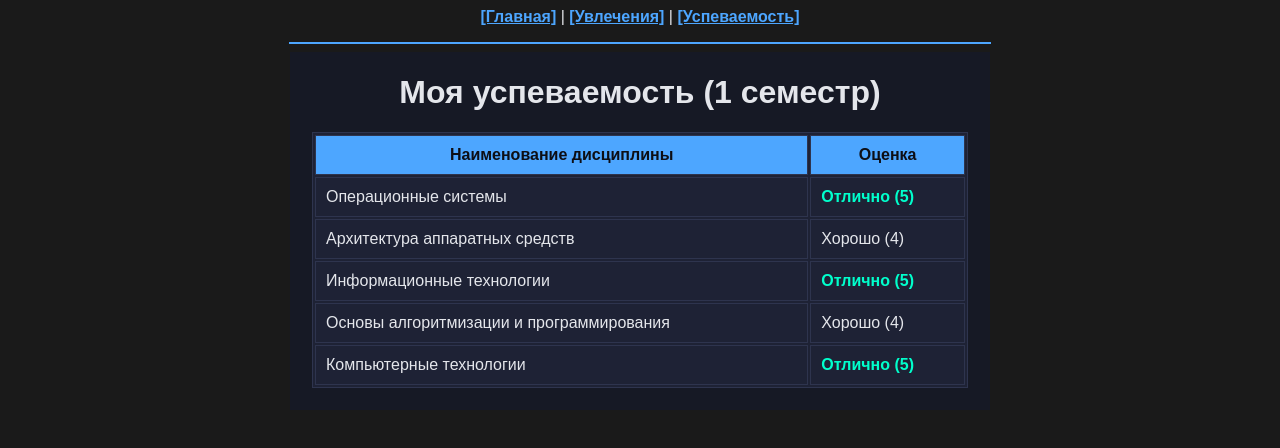
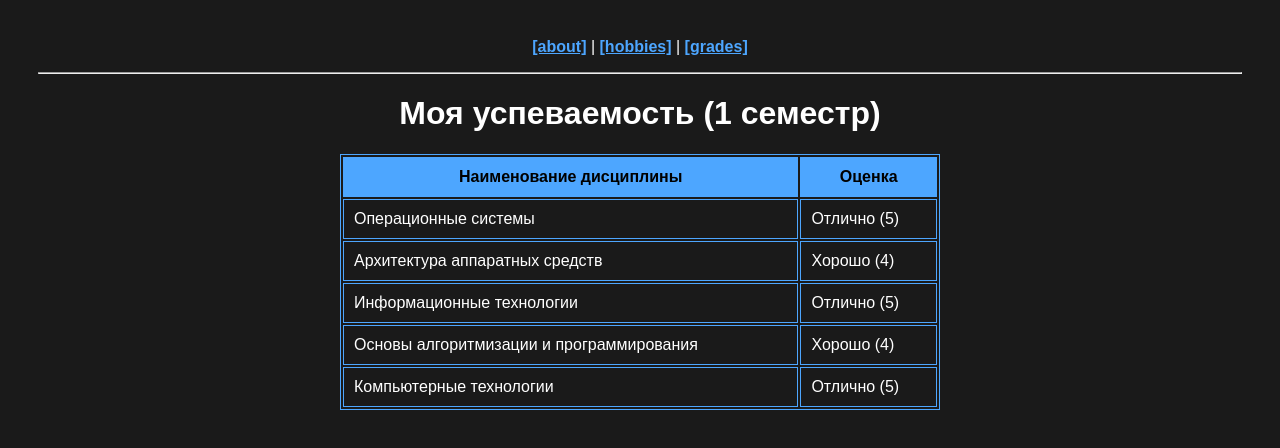
Before and after one commit to mmkondr11-cloud/my-site, a plain HTML site: page grades.html in a window 1280 px wide. Drawn offline with Linux system fonts and the light colour scheme.

Commit message:
Update grades.html

```diff
--- a/grades.html
+++ b/grades.html
@@ -1,35 +1,29 @@
 <html>
 <head>
     <meta charset="UTF-8">
-    <title>Успеваемость</title>
+    <title>grades</title>
 </head>
-<body bgcolor="#1a1a1a" text="#e4e6eb" link="#4da6ff" vlink="#ff80df" style="font-family: sans-serif;">
+<body bgcolor="#1a1a1a" text="white" link="#4da6ff" vlink="#ff80df" style="font-family: Arial, sans-serif; padding: 30px;">
 
     <p align="center">
-        <a href="index.html"><b>[Главная]</b></a> |
-        <a href="hobbies.html"><b>[Увлечения]</b></a> |
-        <a href="grades.html"><b>[Успеваемость]</b></a>
+        <a href="index.html"><b>[about]</b></a> |
+        <a href="hobbies.html"><b>[hobbies]</b></a> |
+        <a href="grades.html"><b>[grades]</b></a>
     </p>
-    <hr color="#4da6ff" width="700">
+    <hr>
 
-    <table align="center" width="700" bgcolor="#161925" cellpadding="20" border="0">
-        <tr>
-            <td>
-                <h1 align="center">Моя успеваемость (1 семестр)</h1>
+    <h1 align="center">Моя успеваемость (1 семестр)</h1>
 
-                <table width="100%" border="1" cellpadding="10" bordercolor="#2e344e" bgcolor="#1e2235">
-                    <tr bgcolor="#4da6ff">
-                        <th><font color="#0d0e15">Наименование дисциплины</font></th>
-                        <th><font color="#0d0e15">Оценка</font></th>
-                    </tr>
-                    <tr><td>Операционные системы</td><td><font color="#00ffcc"><b>Отлично (5)</b></font></td></tr>
-                    <tr><td>Архитектура аппаратных средств</td><td>Хорошо (4)</td></tr>
-                    <tr><td>Информационные технологии</td><td><font color="#00ffcc"><b>Отлично (5)</b></font></td></tr>
-                    <tr><td>Основы алгоритмизации и программирования</td><td>Хорошо (4)</td></tr>
-                    <tr><td>Компьютерные технологии</td><td><font color="#00ffcc"><b>Отлично (5)</b></font></td></tr>
-                </table>
-            </td>
+    <table align="center" width="600" border="1" cellpadding="10" bordercolor="#4da6ff">
+        <tr bgcolor="#4da6ff">
+            <th><font color="black">Наименование дисциплины</font></th>
+            <th><font color="black">Оценка</font></th>
         </tr>
+        <tr><td>Операционные системы</td><td>Отлично (5)</td></tr>
+        <tr><td>Архитектура аппаратных средств</td><td>Хорошо (4)</td></tr>
+        <tr><td>Информационные технологии</td><td>Отлично (5)</td></tr>
+        <tr><td>Основы алгоритмизации и программирования</td><td>Хорошо (4)</td></tr>
+        <tr><td>Компьютерные технологии</td><td>Отлично (5)</td></tr>
     </table>
 
 </body>
```
